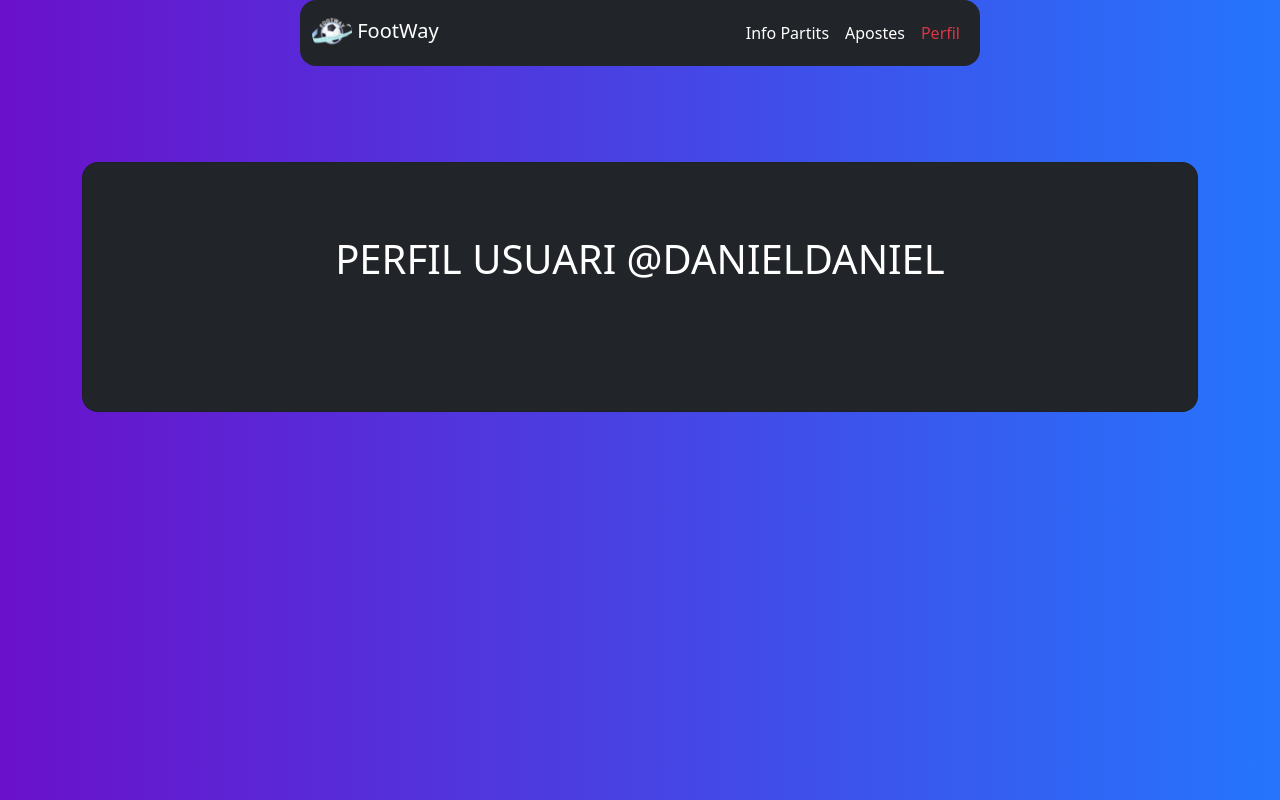
After one commit to EduPuja/travessa, a PHP site: page /mysql/user/perfil.php in a window 1280 px wide. The commit adds this page. Run offline with PHP 8.4, Linux system fonts and the light colour scheme; a user stored in the database is signed in.

Commit message:
perfil and redirecio

```diff
--- a/mysql/user/index.php
+++ b/mysql/user/index.php
@@ -38,9 +38,9 @@ if(!isset($_SESSION['usuari']) && !isset($_SESSION['usuariAdmin']))
 			</a>
 			<div>
 				<ul class="nav col-12 col-lg-auto me-lg-auto mb-2 justify-content-center mb-md-0">
-					<li><a href="index.php" class="nav-link px-2 text-danger">Info Partits</a></li>
-					<li><a href="#" class="nav-link px-2 text-white">Apostes</a></li>
-					<li><a href="#" class="nav-link px-2 text-white">Perfil</a></li>
+					<li><a href="/mysql/user/" class="nav-link px-2 text-danger">Info Partits</a></li>
+					<li><a href="/mysql/user/apoestes.php" class="nav-link px-2 text-white">Apostes</a></li>
+					<li><a href="/mysql/user/perfil.php" class="nav-link px-2 text-white">Perfil</a></li>
 
 					<!-- Esto funciona pero hay que recargar la pagina i no es plan -->
 					<!--<button type ="button" class="btn btn-outline-warning" onclick=<?php #$_SESSION['usuari']; session_destroy(); header("Location ../mysql/home.html"); ?>>LogOut</button>-->
--- /dev/null
+++ b/mysql/user/perfil.php
@@ -0,0 +1,70 @@
+<?php
+session_start();
+
+
+if(!isset($_SESSION['usuari']) && !isset($_SESSION['usuariAdmin']))
+	{
+		echo '<script>
+		alert("Necessites registrarte abans de poder entrar ");
+		window.location.href="../login/";  </script>' ;
+		session_destroy();
+		#header("Location ../../home.html");
+
+	}
+
+?>
+<html lang="es">
+<head>
+  <title>Perfil</title>
+  <meta charset="utf-8">
+  <meta name="viewport" content="width=device-width, initial-scale=1">
+  <link href="https://cdn.jsdelivr.net/npm/bootstrap@5.1.3/dist/css/bootstrap.min.css" rel="stylesheet">
+  <script src="https://cdn.jsdelivr.net/npm/bootstrap@5.1.3/dist/js/bootstrap.bundle.min.js"></script>
+  <link rel="icon" type="image/png" href="../../assets/img/icons/footway.ico">
+  <!--CSS DE TAULES   -->
+  <!--<link href="./assets_user/css/user.css" type="text/css" rel="stylesheet">-->
+  <link href="../../assets/css/main.css" rel="stylesheet" type="text/css">
+
+
+
+</head>
+<body class="gradient-custom">
+		<!--Barra de navegacio-->
+	<nav class="navbar navbar-expand-sm bg-dark navbar-dark" style="margin-left:300px; margin-right:300px; border-radius:1rem;">
+		<div class="container-fluid">
+			<a class="navbar-brand" href="/mysql/user/">
+			<img src="../../assets/img/icons/footway.ico" alt="LogoFootway" style="width:40px;" class="rounded-pill"> FootWay
+			</a>
+			<div>
+				<ul class="nav col-12 col-lg-auto me-lg-auto mb-2 justify-content-center mb-md-0">
+					<li><a href="index.php" class="nav-link px-2 text-white ">Info Partits</a></li>
+					<li><a href="#" class="nav-link px-2 text-white ">Apostes</a></li>
+					<li><a href="#" class="nav-link px-2 active text-danger" >Perfil</a></li>
+
+
+
+
+         		</ul>
+			</div>
+		</div>
+	</nav>
+        <!--Coisitas perfil-->
+        <br>
+        <br>
+        <br>
+        <div class="container py-4 h-400">
+            <div class="row d-flex justify-content-center align-items-center h-1000">
+                <div class="col-120 col-md-80 col-lg-60 col-xl-50">
+                    <div class="card bg-dark text-white" style="border-radius: 1rem;">
+                        <div class="card-body p-5 text-center">
+                            <div class="mb-md-4 mt-md-4 pb-5">
+                                <h1 class="fw mb-2 text-uppercase">Perfil Usuari <?php echo"@". $_SESSION['usuari']; echo $_SESSION['usuariAdmin'];?></h3>
+
+							</div>
+                        </div>
+                    </div>
+                </div>
+            </div>
+        </div>
+    </body>
+</html>
```
